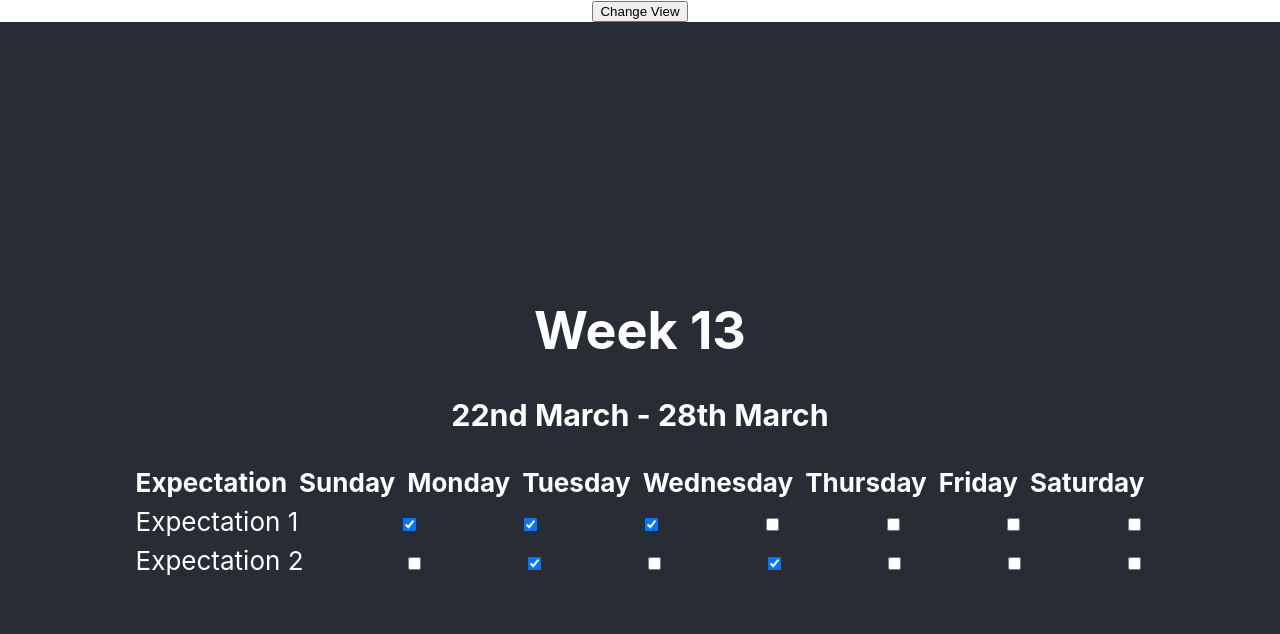
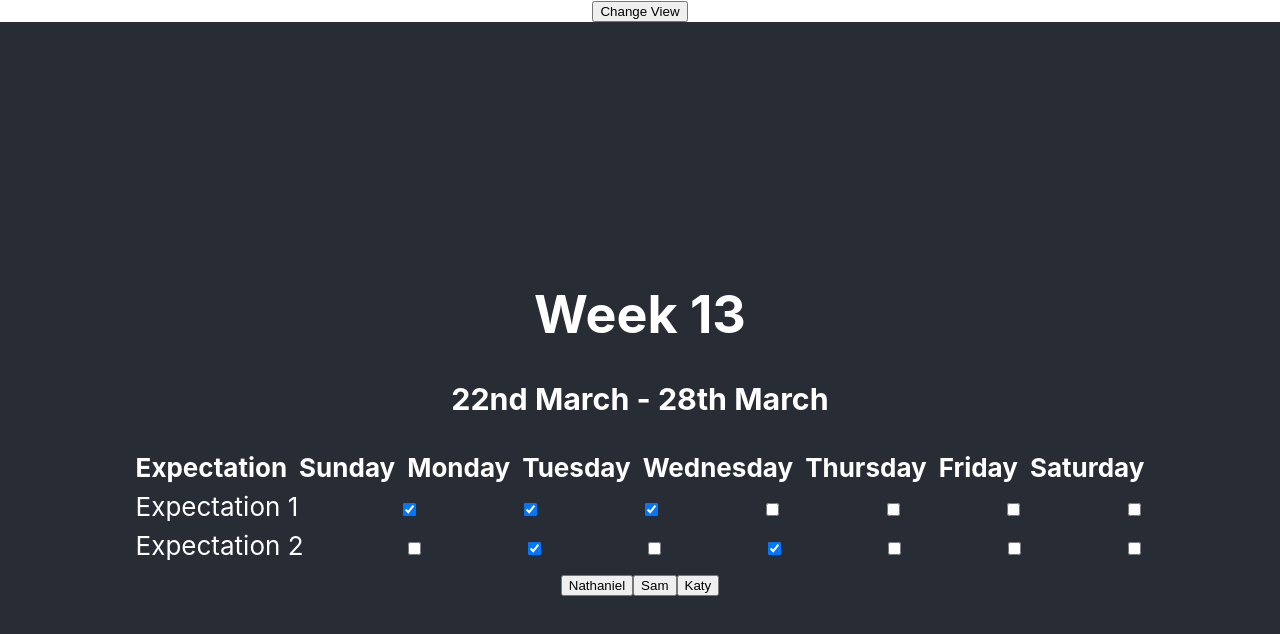
Before and after one commit to wellcometrust/firebreak-home-schooling, a React (Create React App) app in the folder react-fe/: page / in a window 1280 px wide. Both pictures are taken after a click on the button "Change View". Shown: the top 634 px of the page. Built offline with nearby package versions, Linux system fonts and the light colour scheme.

Commit message:
Added buttons per child on week view

```diff
--- a/react-fe/src/components/table.js
+++ b/react-fe/src/components/table.js
@@ -25,17 +25,6 @@ class Item extends React.Component {
 
 
 class Table extends React.Component {
-
-    constructor(props) {
-        super(props);
-
-    }
-
-    handleChange(i, k) {
-        let data = this.state.data.slice();
-        data[i].students[k].done = !data[i].students[k].done;
-        this.setState({data: data});
-    }
 
     render() {
 
--- a/react-fe/src/components/weekView.js
+++ b/react-fe/src/components/weekView.js
@@ -1,6 +1,22 @@
 import React from 'react';
 import { format, startOfWeek, endOfWeek } from 'date-fns';
 import Table from './table';
+
+const DATA = {
+    'Nathaniel' : [
+        {'title': 'Expectation 1', data: [true, true, true, false, false, false, false]},
+        {'title': 'Expectation 2', data: [false, true, false, true, false, false, false]}
+    ],
+    'Sam' : [
+        {'title': 'Expectation 1', data: [false, false, true, false, false, false, false]},
+        {'title': 'Expectation 2', data: [false, false, false, true, false, false, false]}
+    ],
+    'Katy': [
+        {'title': 'Expectation 1', data: [true, true, true, true, false, false, false]},
+        {'title': 'Expectation 2', data: [true, true, true, true, false, false, false]}
+    ]
+
+}
 
 class WeekView extends React.Component {
 
@@ -20,6 +36,11 @@ class WeekView extends React.Component {
             rows: [
                 {'title': 'Expectation 1', data: [true, true, true, false, false, false, false]},
                 {'title': 'Expectation 2', data: [false, true, false, true, false, false, false]}
+            ],
+            students: [
+                'Nathaniel',
+                'Sam',
+                'Katy'
             ]
         };
     }
@@ -31,16 +52,25 @@ class WeekView extends React.Component {
         this.setState({rows: rows});
     }
 
+    change_child(name) {
+        this.setState({rows: DATA[name]});
+    }
+
     render() {
 
         const start = startOfWeek(this.state.date);
         const end = endOfWeek(this.state.date);
+
+        const buttons = this.state.students.map((name, i) =>
+            <button key={i} onClick={() => this.change_child(name)}>{name}</button>
+        );
 
         return (
             <div>
                 <h1>Week {format(this.state.date, 'w')}</h1>
                 <h3>{format(start, 'do LLLL')} - {format(end, 'do LLLL')}</h3>
                 <Table columns={this.state.columns} rows={this.state.rows} onChange={(r, c) => this.handleChange(r, c)}/>
+                {buttons}
             </div>
         )
     }
```
